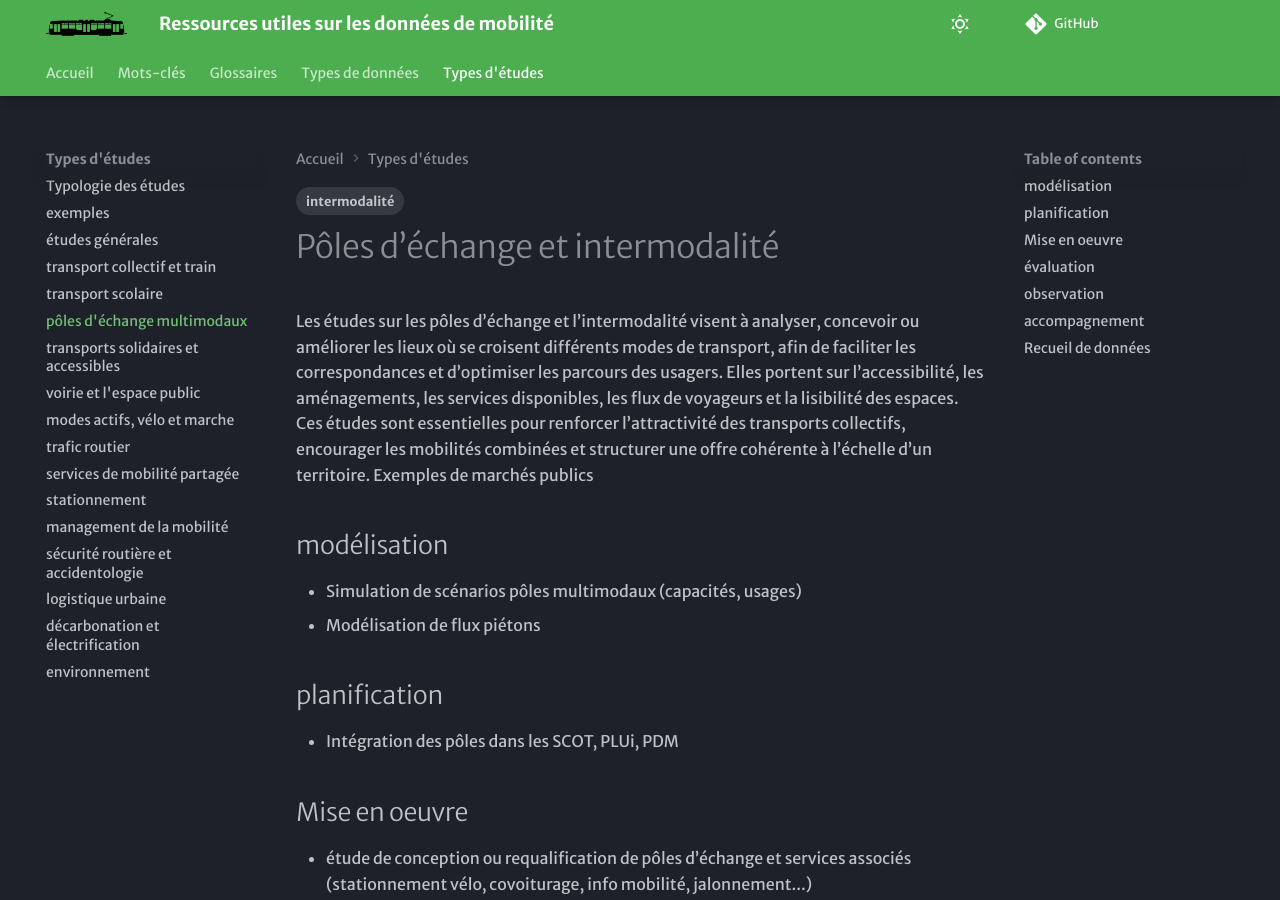
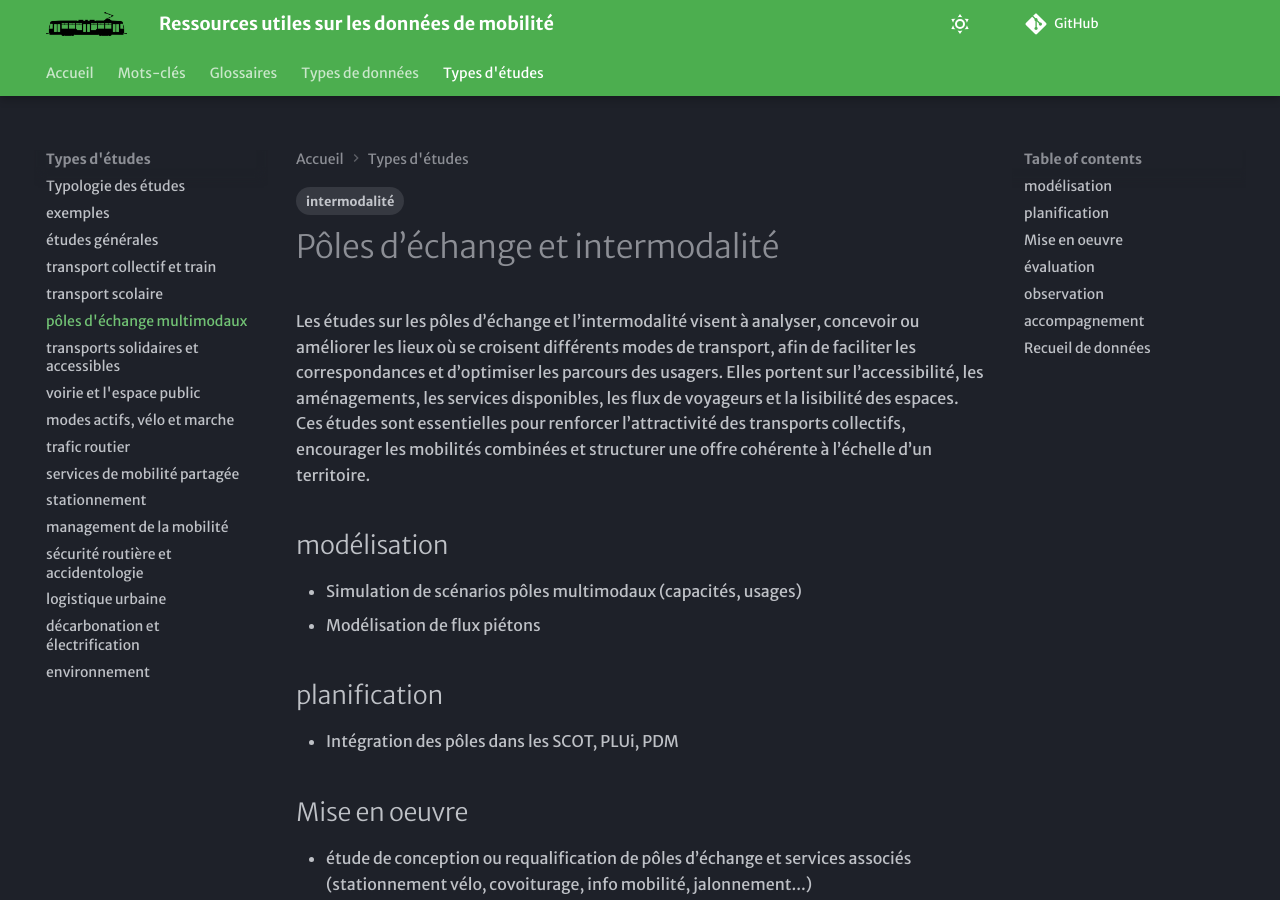
Before and after one commit to xdurang/mobscidat, an MkDocs documentation site: the page built from docs/type_etudes/TE_PEM.md, in a window 1280 px wide and 900 px high. Built offline with MkDocs 1.6.1 and Material for MkDocs 9.7.7, drawn with Linux system fonts in a browser that asks for light colours; some web fonts are replaced; comment, search, counter and statistics services are not loaded.

Commit message:
Update TE_PEM.md

```diff
--- a/docs/type_etudes/TE_PEM.md
+++ b/docs/type_etudes/TE_PEM.md
@@ -6,7 +6,6 @@ tags:
 
 # Pôles d’échange et intermodalité
 Les études sur les pôles d’échange et l’intermodalité visent à analyser, concevoir ou améliorer les lieux où se croisent différents modes de transport, afin de faciliter les correspondances et d’optimiser les parcours des usagers. Elles portent sur l’accessibilité, les aménagements, les services disponibles, les flux de voyageurs et la lisibilité des espaces. Ces études sont essentielles pour renforcer l’attractivité des transports collectifs, encourager les mobilités combinées et structurer une offre cohérente à l’échelle d’un territoire.
-Exemples de marchés publics
 
 ## modélisation
 - Simulation de scénarios pôles multimodaux (capacités, usages)
```
